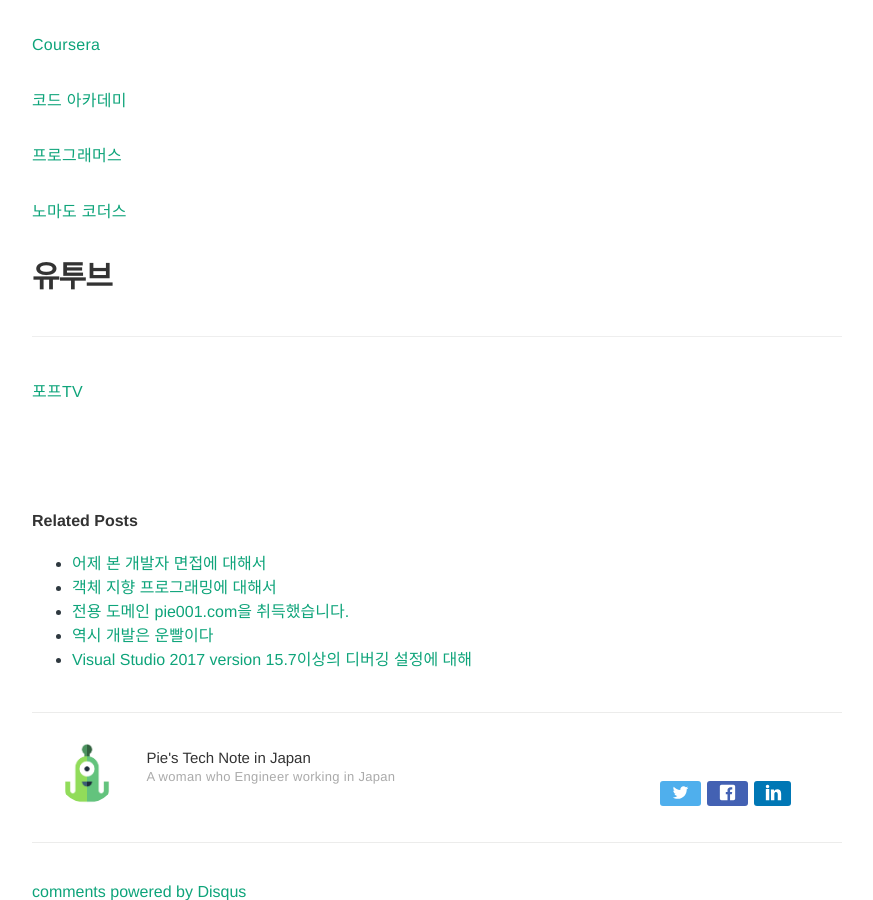
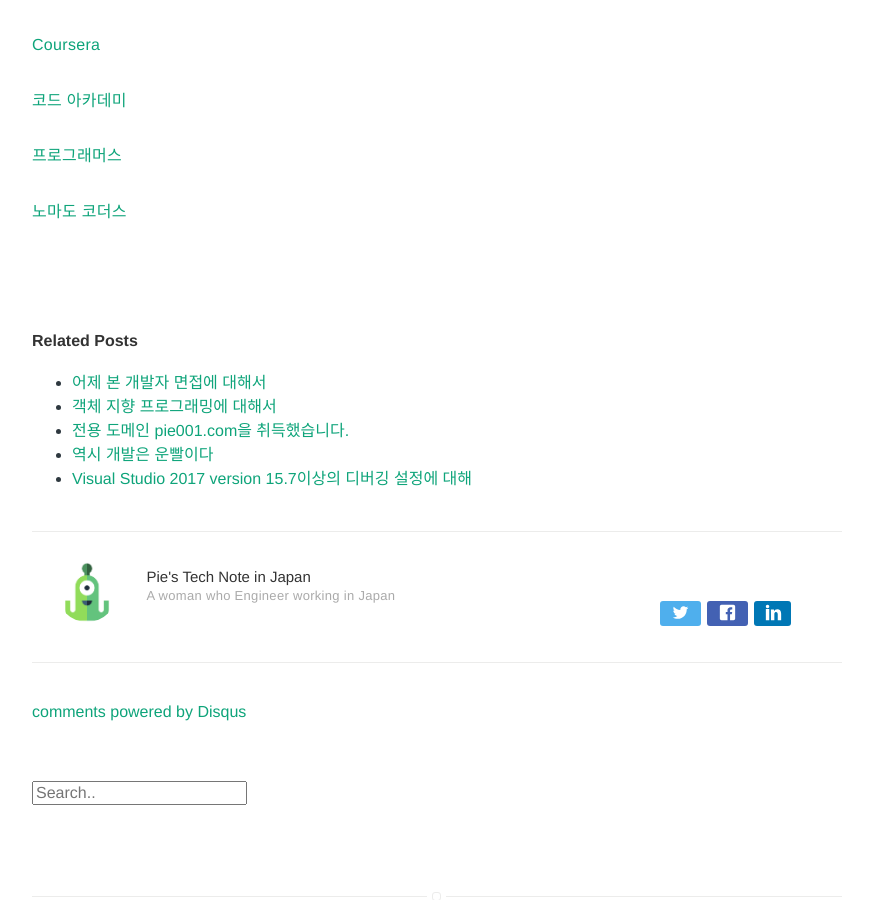
Before and after one commit to Pie001/pie001.github.io, a Jekyll site: the page built from _posts/2020-12-12-0000.md, in a window 1280 px wide and 900 px high, scrolled down 750 px. Shown: the whole window, without its empty margins (203-1076 px from the left). Built offline with Jekyll 4.4.1, drawn with Linux system fonts in a browser that asks for light colours; comment, search, counter and statistics services are not loaded.

Commit message:
Update 2020-12-12-0000.md

```diff
--- a/_posts/2020-12-12-0000.md
+++ b/_posts/2020-12-12-0000.md
@@ -33,8 +33,3 @@
 [프로그래머스](https://programmers.co.kr/learn/)
 
 [노마도 코더스](https://academy.nomadcoders.co/)
-
-# 유투브
---------------
-
-[포프TV](https://www.youtube.com/channel/UC63J0Q5huHSlbNT3KxvAaHQ)
```
